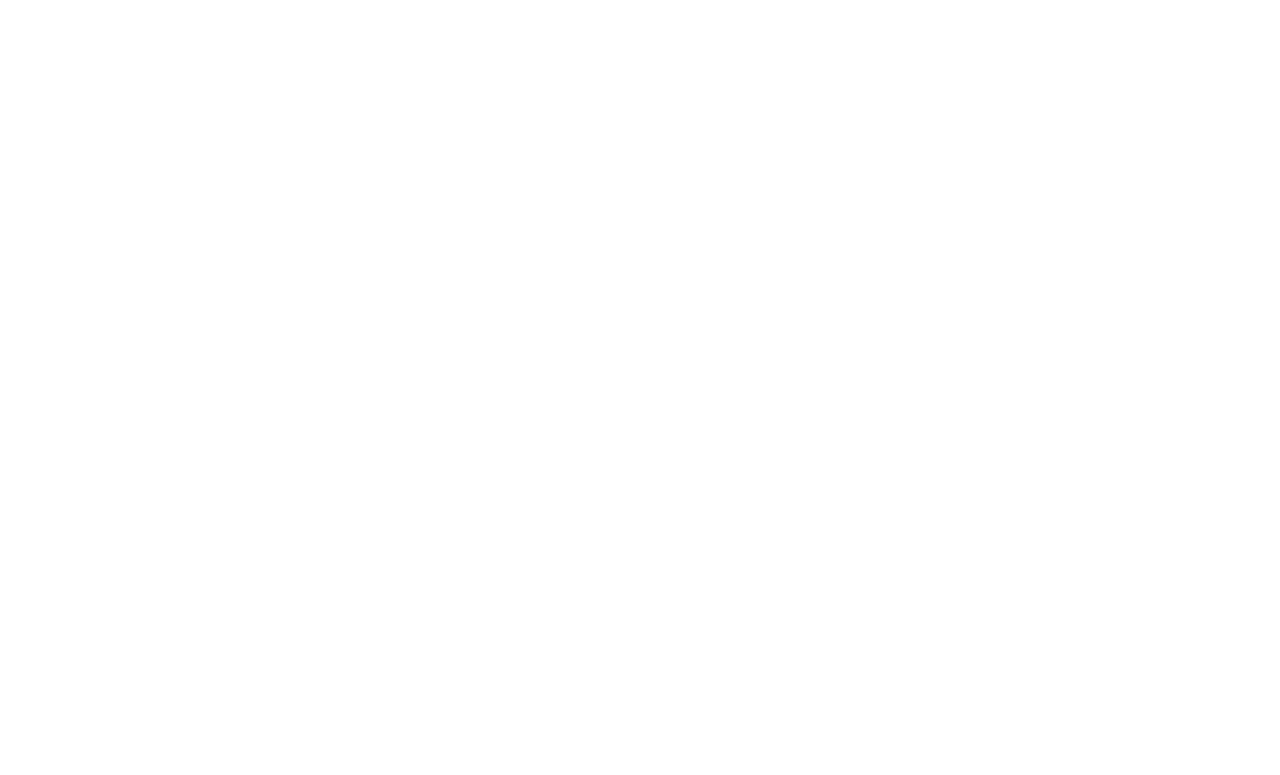
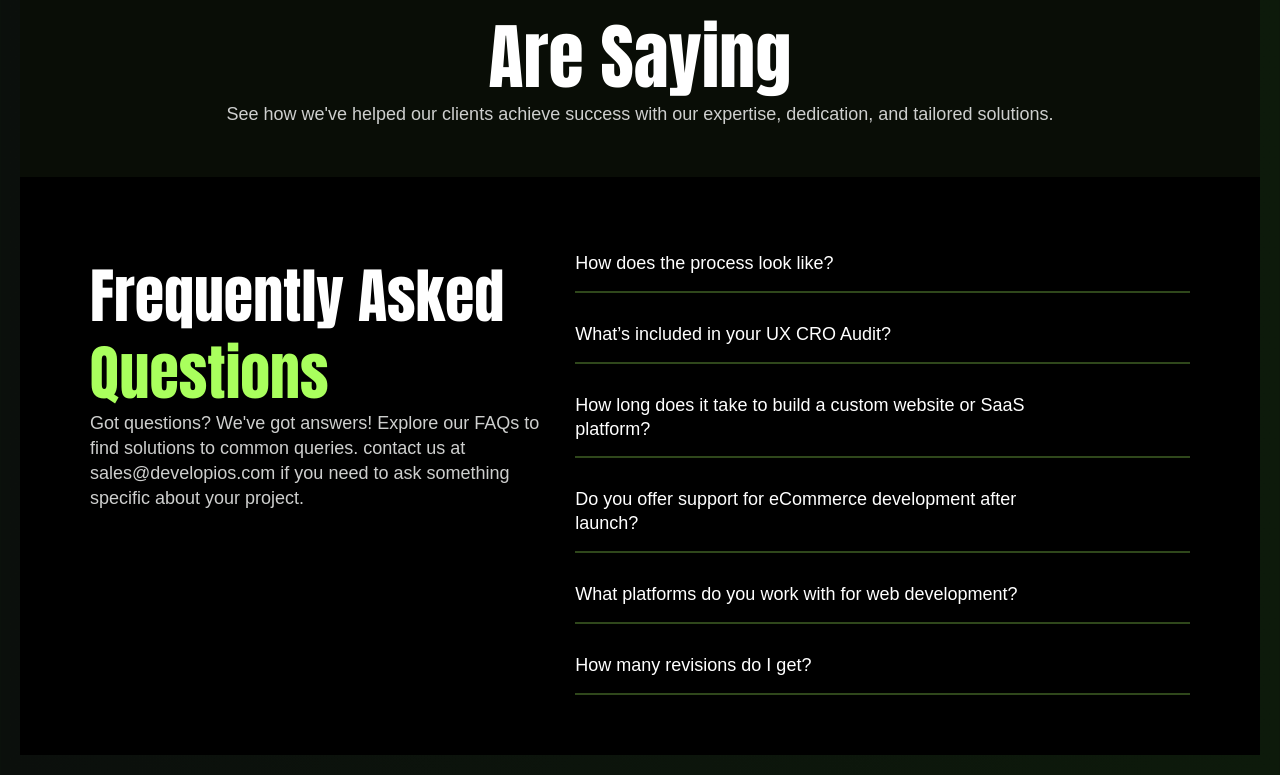
Before and after one commit to hamdanahmed88080/Developios, a React (Create React App) app: page / in a window 1280 px wide. Shown: the part 5693-6468 px from the top of the page. Before the commit the page ends 5580 px from the top, so only its background shows below. Built offline with nearby package versions, Linux system fonts and the light colour scheme.

Commit message:
FAQs partial completed, Reviews Semi-partial completed.

```diff
--- a/src/Components/Header.css
+++ b/src/Components/Header.css
@@ -948,3 +948,86 @@
   border: 0;
   cursor: pointer;
 }
+
+.faq {
+  background-color: black;
+  padding-top: 60px;
+  padding-bottom: 60px;
+}
+
+.faq .container-div {
+  max-width: 1100px;
+  margin-left: auto;
+  margin-right: auto;
+  display: block;
+}
+
+.faq-mamin-div {
+  display: grid;
+  grid-template-columns: 0.7fr 1fr;
+  grid-template-rows: auto;
+  grid-row-gap: 0px;
+  grid-column-gap: 0px;
+  grid-auto-columns: 1fr;
+}
+
+.faq-inner-1 {
+  text-align: left;
+}
+
+#faq-heading {
+  font-family: Anton, sans-serif;
+  font-size: 60px;
+  font-weight: 400;
+  line-height: 77px;
+  margin-top: 20px;
+  text-align: left;
+}
+
+#paragraph11 {
+  text-align: left;
+}
+
+#faq-paragraph-heading {
+  text-align: left;
+  color: #cecfce;
+}
+
+.faq-inner-3 {
+  display: flex;
+  align-items: center;
+  justify-content: flex-end;
+}
+
+.lynx-block-faq {
+  display: flex;
+  /* color: white; */
+  grid-row-gap: 15px;
+  flex-direction: column;
+  width: 95%;
+  max-width: 840px;
+}
+
+.lynx-accordion-item {
+  border-bottom: 2px solid #2f471b;
+}
+
+.lynx-accordion-header {
+  cursor: pointer;
+  justify-content: space-between;
+  align-items: center;
+  padding: 15px 0;
+  display: flex;
+}
+
+.lynx-heading-accordion {
+  color: white;
+  max-width: 487px;
+  margin-top: 0;
+  margin-bottom: 0;
+  margin-right: 10px;
+  font-family: DM Sans, sans-serif;
+  font-size: 18px;
+  font-weight: 500;
+  line-height: 132%;
+}
--- a/src/Components/Header.js
+++ b/src/Components/Header.js
@@ -483,6 +483,7 @@
             </div>
           </div>
         </div>
+        {/* New Section */}
         <div className="package-home-process">
           <div className="page-padding">
             <div className="container-medium">
@@ -759,6 +760,105 @@
             </div>
           </div>
         </div>
+        {/* New Section */}
+        <div className="section-home-process">
+          <div className="page-padding">
+            <div className="container-medium">
+              <div className="page-vertical page-xhuge">
+                <div className="margin-bottom margin-xhuge">
+                  <div className="max-width-large align-center text-align-center">
+                    <div className="div-block-124">
+                      <h2>
+                        What Our <span>Clients</span>
+                        <br></br>Are Saying
+                      </h2>
+                    </div>
+                    <p className="paragraph-10">
+                      See how we've helped our clients achieve success with our
+                      expertise, dedication, and tailored solutions.
+                    </p>
+                  </div>
+                </div>
+              </div>
+            </div>
+          </div>
+        </div>
+        {/* New Section */}
+        <div className="faq">
+          <div className="container-div">
+            <div className="faq-mamin-div">
+              <div className="faq-inner-1">
+                <div className="div-block-124">
+                  <h2 id="faq-heading">
+                    Frequently Asked
+                    <br></br>
+                    <span>Questions</span>
+                  </h2>
+                </div>
+                <p className="paragraph-10" id="faq-paragraph-heading">
+                  Got questions? We've got answers! Explore our FAQs to find
+                  solutions to common queries. contact us at<br></br>
+                  sales@developios.com if you need to ask something specific
+                  about your project.
+                </p>
+              </div>
+              <div className="faq-inner-3">
+                <div className="lynx-block-faq">
+                  <div className="lynx-accordion-item">
+                    <div className="lynx-accordion-header">
+                      <h3 className="lynx-heading-accordion">
+                        How does the process look like?
+                      </h3>
+                    </div>
+                    <div className="lynx-accordion-content"></div>
+                  </div>
+                  <div className="lynx-accordion-item">
+                    <div className="lynx-accordion-header">
+                      <h3 className="lynx-heading-accordion">
+                        What’s included in your UX CRO Audit?
+                      </h3>
+                    </div>
+                    <div className="lynx-accordion-content"></div>
+                  </div>
+                  <div className="lynx-accordion-item">
+                    <div className="lynx-accordion-header">
+                      <h3 className="lynx-heading-accordion">
+                        How long does it take to build a custom website or SaaS
+                        platform?
+                      </h3>
+                    </div>
+                    <div className="lynx-accordion-content"></div>
+                  </div>
+                  <div className="lynx-accordion-item">
+                    <div className="lynx-accordion-header">
+                      <h3 className="lynx-heading-accordion">
+                        Do you offer support for eCommerce development after
+                        launch?
+                      </h3>
+                    </div>
+                    <div className="lynx-accordion-content"></div>
+                  </div>
+                  <div className="lynx-accordion-item">
+                    <div className="lynx-accordion-header">
+                      <h3 className="lynx-heading-accordion">
+                        What platforms do you work with for web development?
+                      </h3>
+                    </div>
+                    <div className="lynx-accordion-content"></div>
+                  </div>
+                  <div className="lynx-accordion-item">
+                    <div className="lynx-accordion-header">
+                      <h3 className="lynx-heading-accordion">
+                        How many revisions do I get?
+                      </h3>
+                    </div>
+                    <div className="lynx-accordion-content"></div>
+                  </div>
+                </div>
+              </div>
+            </div>
+          </div>
+        </div>
       </div>
     </div>
   );
```
